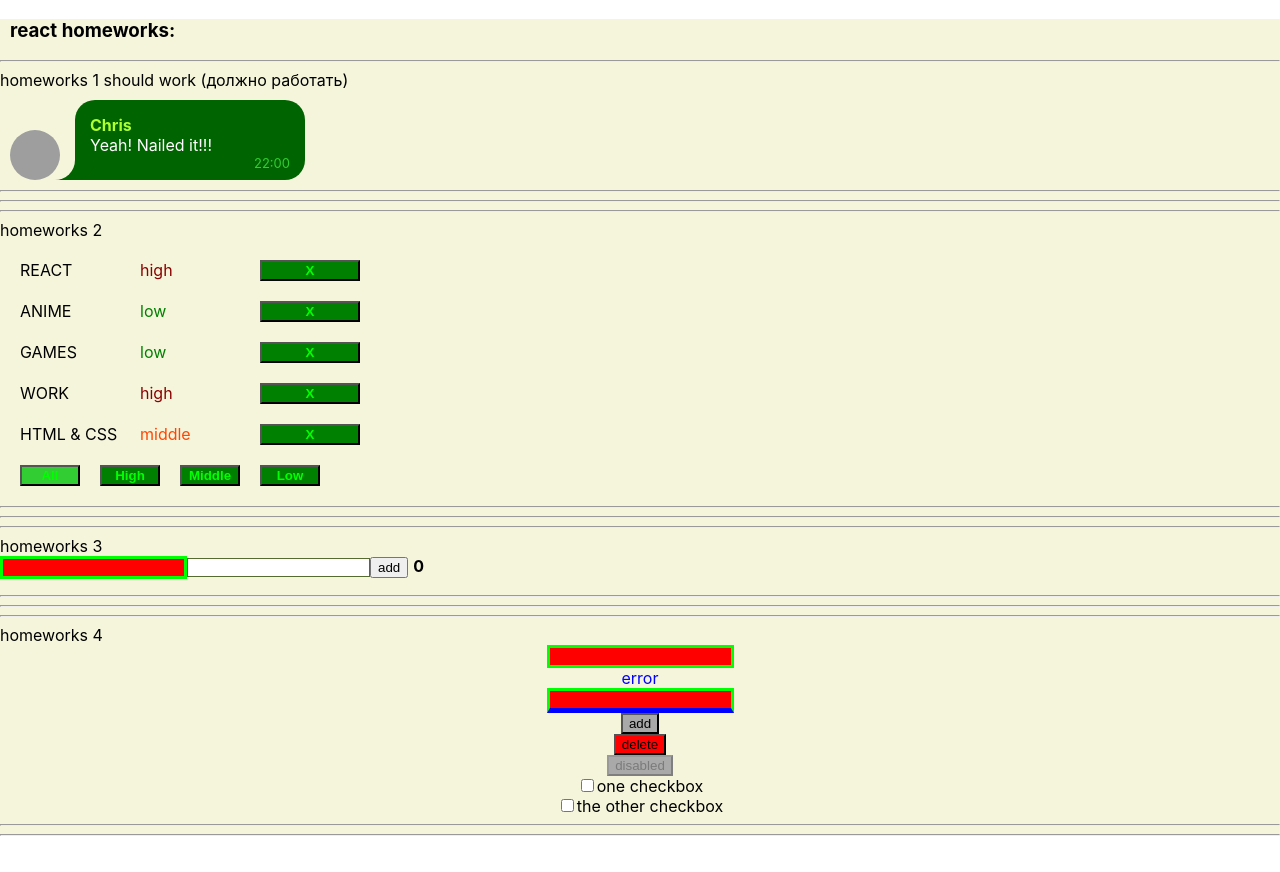
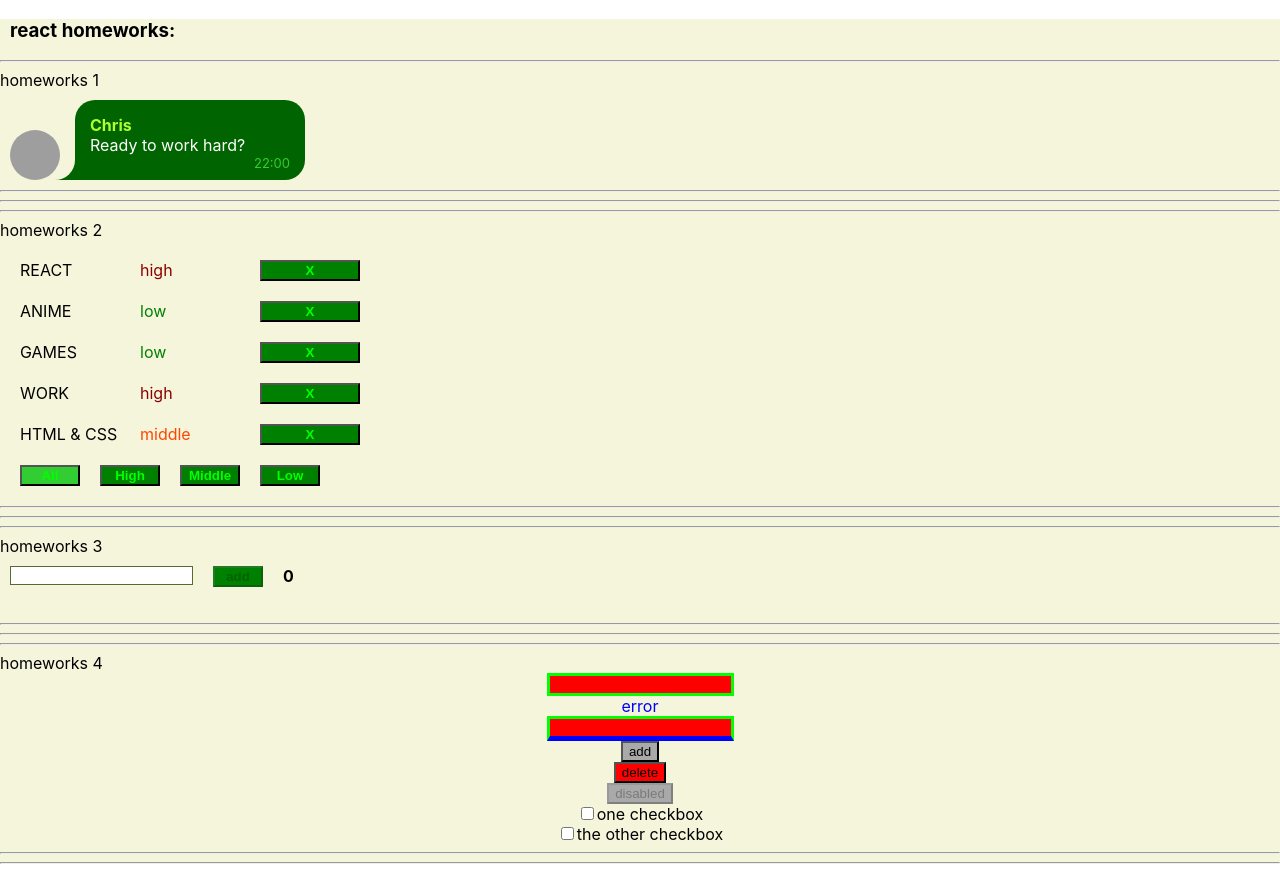
Before and after one commit to chrismelyan/React-homework, a React (Create React App) app: page / in a window 1280 px wide. Before the commit the page ends 844 px from the top, so only its background shows below. Built offline with nearby package versions, Linux system fonts and the light colour scheme; grey boxes are pictures that could not be loaded.

Commit message:
HW3 fixed

```diff
--- a/src/p2-homeworks/h1/HW1.tsx
+++ b/src/p2-homeworks/h1/HW1.tsx
@@ -5,7 +5,7 @@ import Message, {MessageType} from "./Message";
 const messageData: MessageType = {
     avatar: 'https://sun9-74.userapi.com/Ph-WiuOtF985il9AvN9JqiCWedmHtSGSSTXrSA/ltEB2Z2-YO4.jpg',
     name: 'Chris',
-    message: 'Yeah! Nailed it!!!',
+    message: 'Ready to work hard?',
     time: '22:00'
 }
 
@@ -14,8 +14,6 @@ function HW1() {
         <div>
             <hr/>
             homeworks 1
-
-            should work (должно работать)
 
             <Message
                 avatar={messageData.avatar}
--- a/src/p2-homeworks/h3/Greeting.module.css
+++ b/src/p2-homeworks/h3/Greeting.module.css
@@ -1,12 +1,20 @@
-.someClass {
+.greeting {
+    display: flex;
+    align-items: flex-start;
+}
+
+.input {
+    margin: 10px;
     border: 1px solid darkolivegreen;
 }
 
-.someClass:focus {
+.input:focus {
     border: 2px solid darkgreen;
     outline: none;
 }
+
 .error {
+    margin: 10px;
     border: 2px solid red;
     outline: none;
 }
@@ -15,10 +23,24 @@
     margin-left: 10px;
     font-size: x-small;
     color: red;
+    height: 20px;
 }
 
 .totalUsers {
     font-weight: bold;
     font-size: medium;
-    margin-left: 5px;
+    margin: 10px;
 }
+
+.button {
+    background: green;
+    color: lime;
+    font-weight: bold;
+    margin: 10px;
+    width: 50px;
+    outline: none;
+}
+
+.button:disabled {
+    color: darkgreen;
+}
--- a/src/p2-homeworks/h3/Greeting.tsx
+++ b/src/p2-homeworks/h3/Greeting.tsx
@@ -1,6 +1,5 @@
 import React, {ChangeEvent, MouseEvent, KeyboardEvent} from 'react'
 import s from './Greeting.module.css'
-import SuperInputText from "../h4/common/c1-SuperInputText/SuperInputText";
 
 type GreetingPropsType = {
     name: string // need to fix any
@@ -15,21 +14,22 @@ type GreetingPropsType = {
 const Greeting: React.FC<GreetingPropsType> = (
     {name, setNameCallback, addUser, error, totalUsers, pressEnter} // деструктуризация пропсов
 ) => {
-    const inputClass = error ? s.error : s.someClass // need to fix with (?:)
+    const inputClass = error ? s.error : s.input // need to fix with (?:)
 
     return (
-        <div>
-            <SuperInputText value={name} onChange={setNameCallback} onKeyPress={pressEnter}/>
-            <input
-                value={name}
-                onChange={setNameCallback}
-                onKeyPress={pressEnter}
-                className={inputClass}/>
-            <button onClick={addUser}>add</button>
-            <span className={s.totalUsers}>{totalUsers}</span>
-            <div className={s.errorText}>{error}</div>
-
-
+        <div className={s.greeting}>
+            <div>
+                <input
+                    value={name}
+                    onChange={setNameCallback}
+                    onKeyDown={pressEnter}
+                    className={inputClass}
+                    onBlur={setNameCallback}
+                />
+                <div className={s.errorText}>{error}</div>
+            </div>
+            <button onClick={addUser} className={s.button} disabled={!name}>add</button>
+            <div className={s.totalUsers}>{totalUsers}</div>
         </div>
     )
 }
--- a/src/p2-homeworks/h3/GreetingContainer.tsx
+++ b/src/p2-homeworks/h3/GreetingContainer.tsx
@@ -17,26 +17,25 @@ const GreetingContainer: React.FC<GreetingContainerPropsType> = ({users, addUser
     const [error, setError] = useState<string>('') // need to fix any
 
     const setNameCallback = (e: ChangeEvent<HTMLInputElement>) => {
-        if (error) {
+        const trimmedName = e.currentTarget.value.trim()
+
+        if (trimmedName) {
+            setName(trimmedName)
             setError("")
+        } else {
+            setName('')
+            setError("Name is required!")
         }
-        setName(e.currentTarget.value)
     }
 
     const addUser = () => {
-        if (name.trim()) {
-            addUserCallback(name)
-            alert(`Hello ${name}!`)
-            setName("")
-        } else {
-            setError("Name is required!")
-            setName('')
-        }
-
+        addUserCallback(name)
+        alert(`Hello ${name}!`)
+        setName("")
     }
 
     const pressEnter = (e: KeyboardEvent<HTMLInputElement>) => {
-        if (e.key === 'Enter') {
+        if (e.key === 'Enter' && name) {
             addUser()
         }
     }
--- a/src/p2-homeworks/h3/HW3.tsx
+++ b/src/p2-homeworks/h3/HW3.tsx
@@ -24,10 +24,9 @@ function HW3() {
 
             {/*should work (должно работать)*/}
             <GreetingContainer users={users} addUserCallback={addUserCallback}/>
-            <ol>
-                {users.map(u => <li key={u._id}>{u.name}</li>)}
-            </ol>
-
+            {/*<ol>*/}
+            {/*    {users.map(u => <li key={u._id}>{u.name}</li>)}*/}
+            {/*</ol>*/}
             <hr/>
             {/*для личного творчества, могу проверить*/}
             {/*<AlternativeGreeting/>*/}
```
